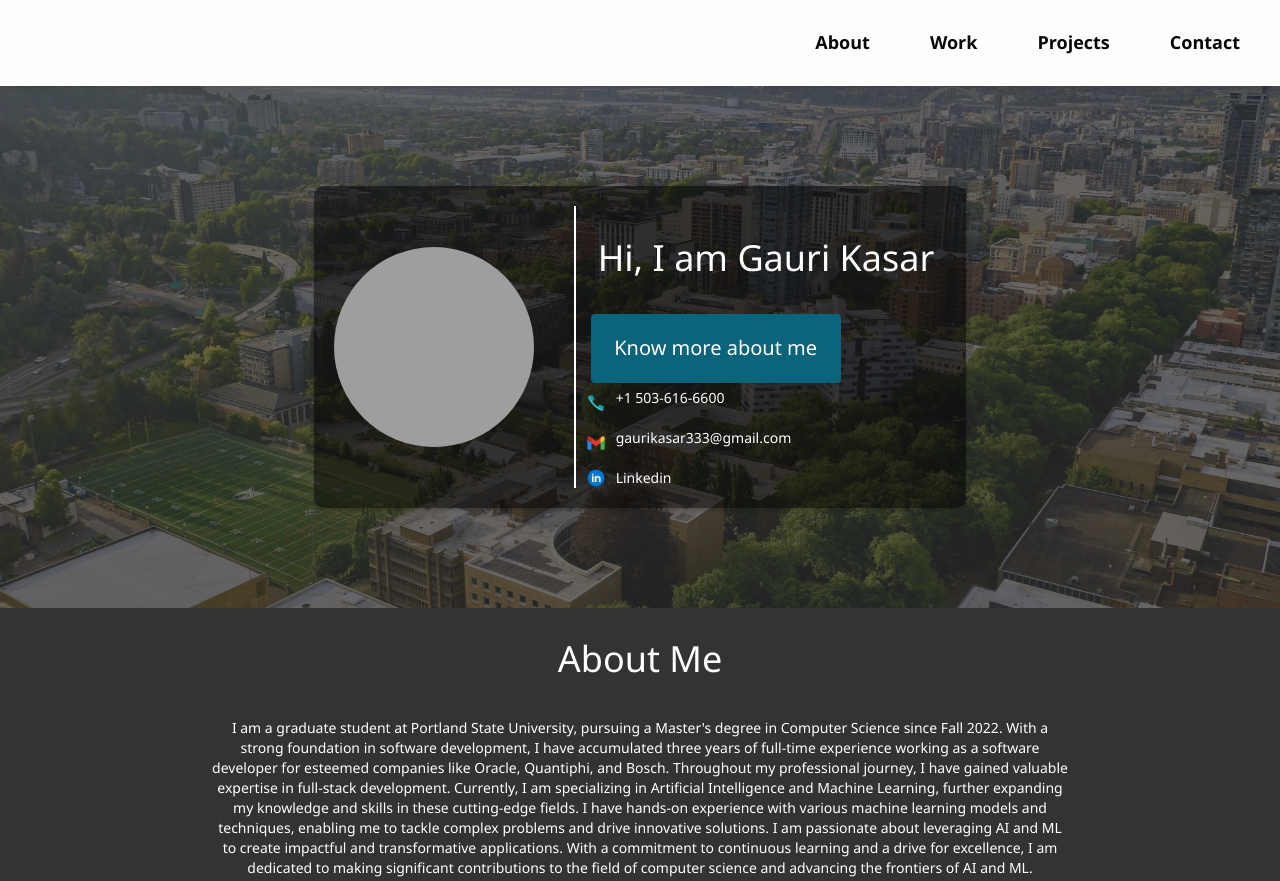
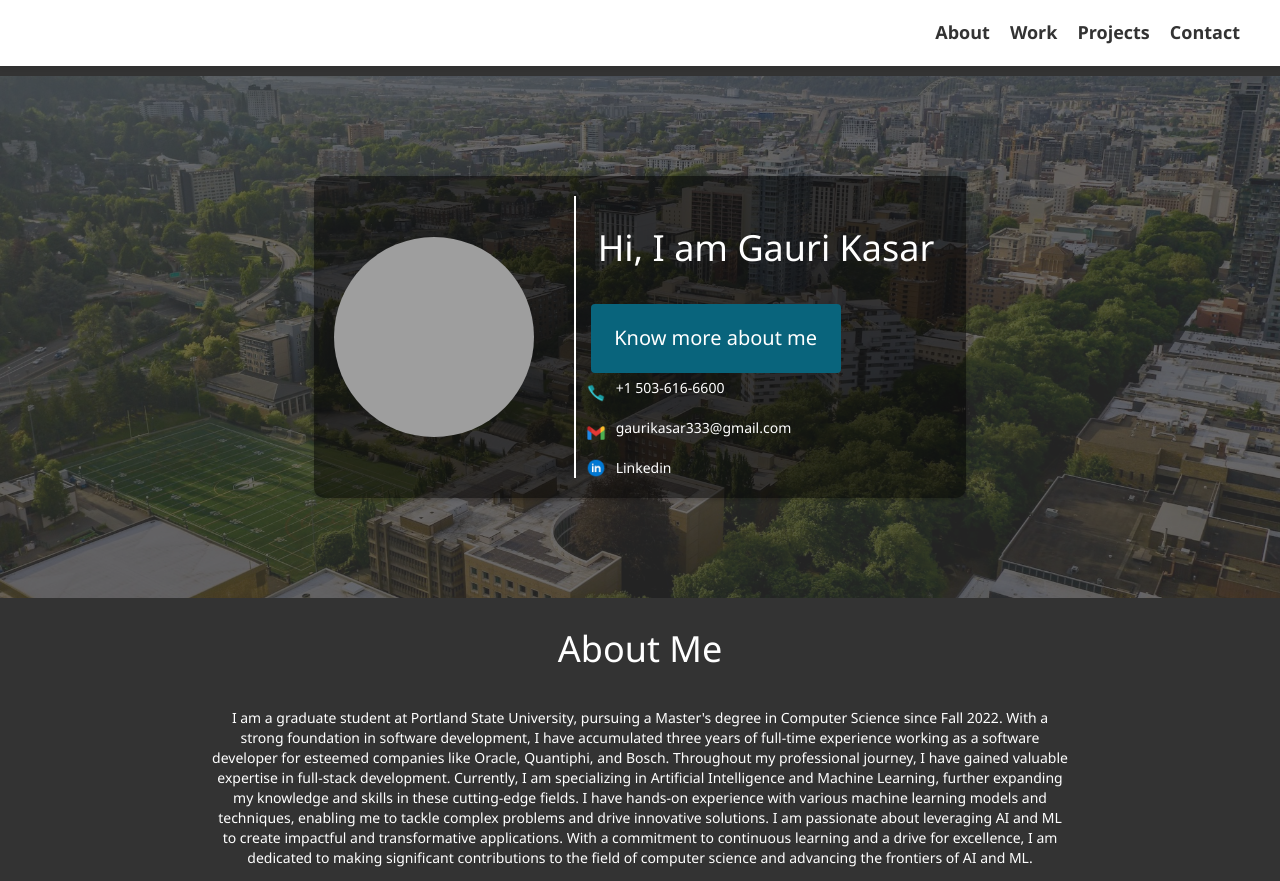
Before and after one commit to gaurikasar/GauriKasar.github.io, a plain HTML site: page index.html in a window 1280 px wide. Shown: the top 881 px of the page. Drawn offline with nearby package versions, Linux system fonts and the light colour scheme; grey boxes are pictures that could not be loaded.

Commit message:
added changes on navbar for all the pages

```diff
--- a/CSS/style.css
+++ b/CSS/style.css
@@ -49,38 +49,6 @@ header {
   position: sticky;
   top: 0;
   z-index: 999;
-}
-.top-bar {
-  background-color: var(--white);
-  color: var(--white);
-}
-.items {
-  margin: 0;
-  padding: 0;
-  font-size: 0;
-  list-style: none;
-  text-align: right;
-}
-
-.individual-items {
-  display: inline-block;
-  padding: 30px 20px;
-
-  text-align: center;
-  cursor: pointer;
-}
-
-.link-items {
-  color: var(--black);
-  text-decoration: none;
-}
-.link-items:hover {
-  color: var(--white);
-  text-decoration: none;
-}
-
-.items :hover {
-  background-color: var(--violetred);
 }
 
 #hero {
@@ -511,6 +479,7 @@ h2 {
   .box2 {
     flex-direction: column;
     align-items: center;
+    width: 80%;
   }
 
   .profile-photo {
@@ -538,6 +507,7 @@ h2 {
     flex-basis: auto;
     text-align: left;
     font-size: 18px;
+    padding: 10px;
   }
   .contact-info-container {
     border-left: none;
--- a/index.html
+++ b/index.html
@@ -14,22 +14,21 @@
   <body>
     <header>
       <nav>
-        <div class="top-bar">
-          <ul class="items">
-            <li class="individual-items">
-              <a class="link-items" href="#about">About</a>
-            </li>
-            <li class="individual-items">
-              <a class="link-items" href="work.html">Work</a>
-            </li>
-            <li class="individual-items">
-              <a class="link-items" href="projects.html">Projects</a>
-            </li>
-            <li class="individual-items">
-              <a class="link-items" href="#contact">Contact</a>
-            </li>
-          </ul>
-        </div>
+        <ul>
+          <li>
+            <a href="index.html">About</a>
+          </li>
+
+          <li>
+            <a href="work.html">Work</a>
+          </li>
+          <li>
+            <a href="projects.html">Projects</a>
+          </li>
+          <li>
+            <a href="index.html#contact">Contact</a>
+          </li>
+        </ul>
       </nav>
     </header>
 
```
Also changed, not shown: projects.html (+14 -16 lines).
